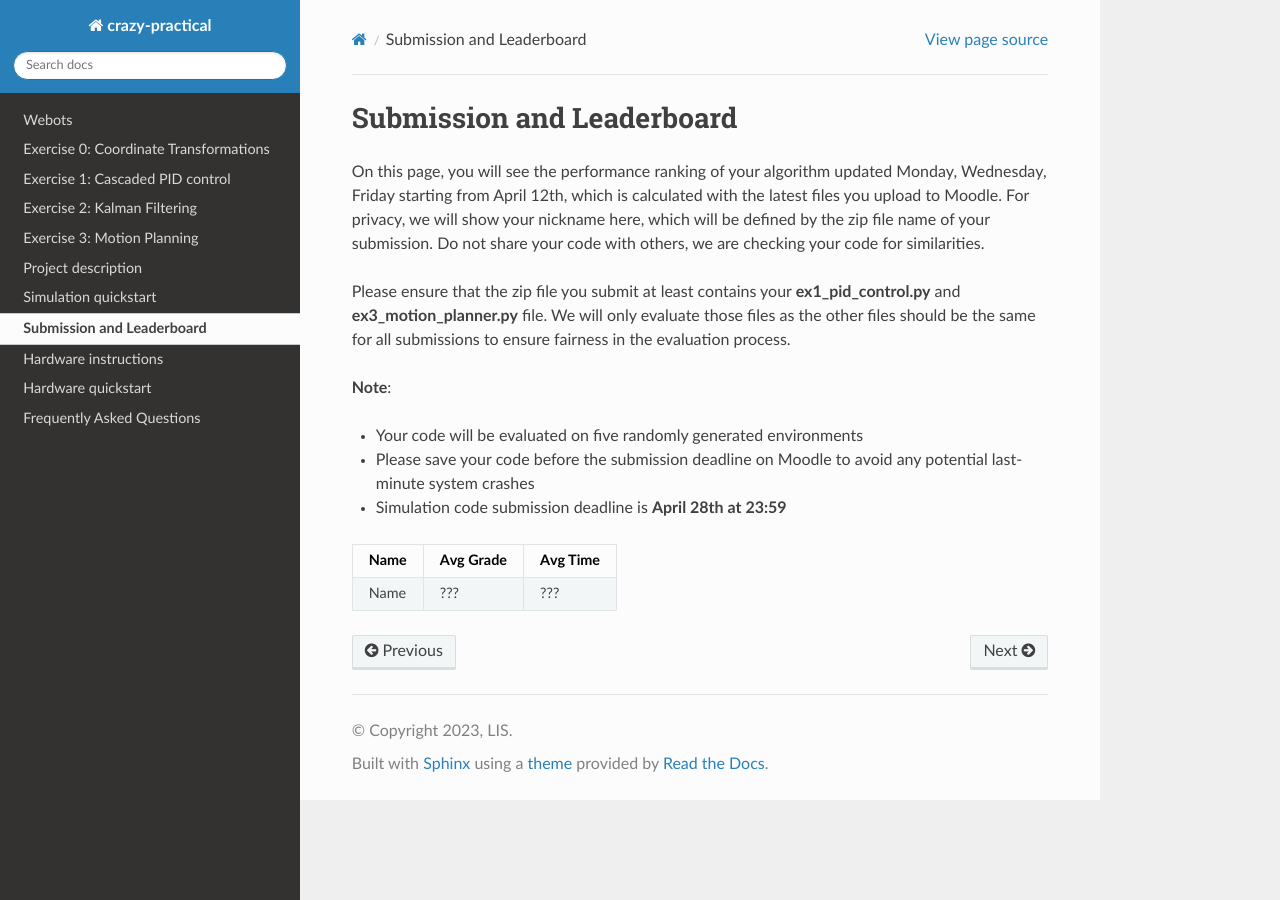
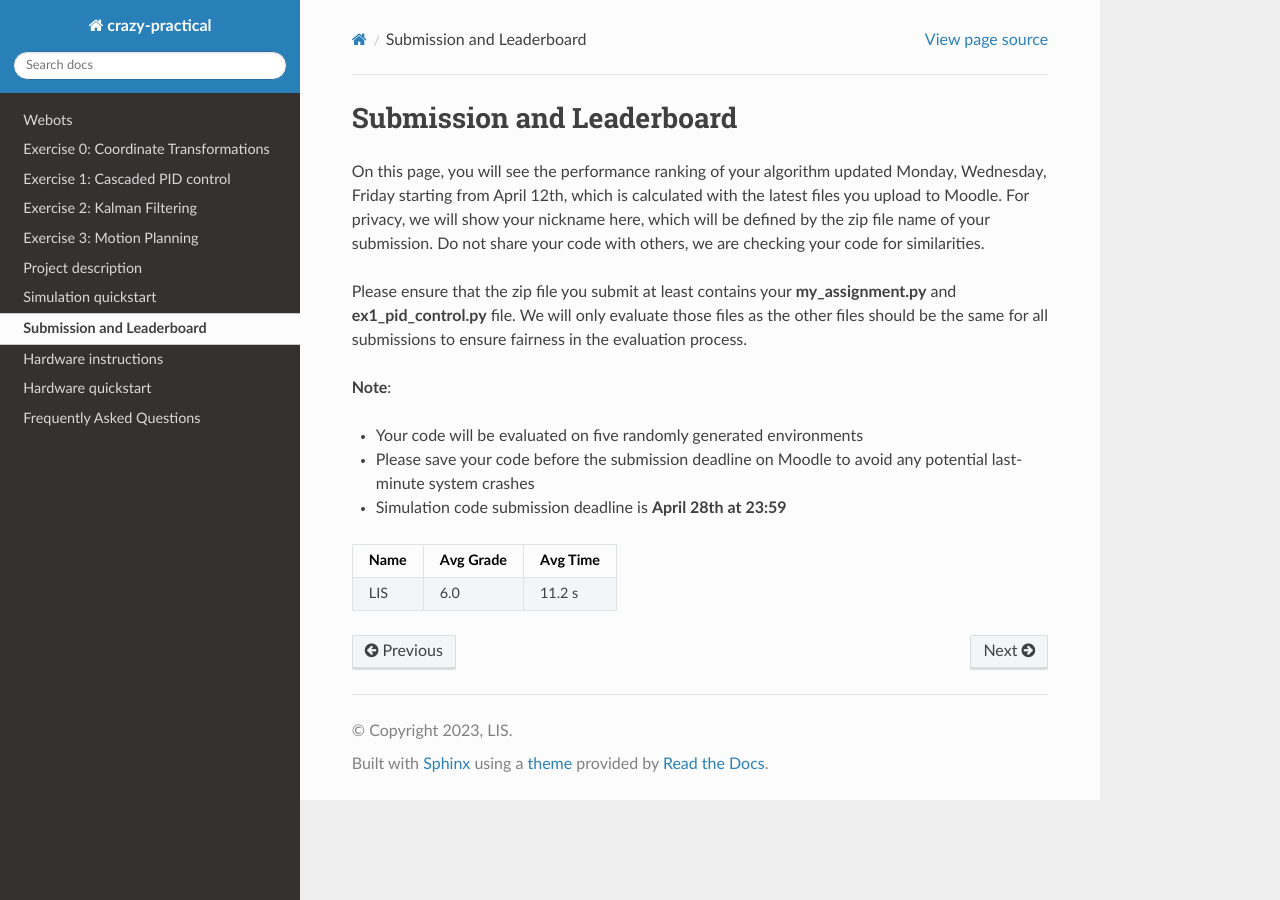
Before and after one commit to Ben-Jarvis/TEMP-crazy-tutorials-2024, a Sphinx documentation site: the page built from docs/assignment/leaderboard.rst, in a window 1280 px wide. Built offline with Sphinx 7.4.7 and the Read the Docs theme 3.1.0, drawn with Linux system fonts in a browser that asks for light colours.

```diff
--- a/docs/assignment/leaderboard.rst
+++ b/docs/assignment/leaderboard.rst
@@ -5,7 +5,7 @@ On this page, you will see the performance ranking of your algorithm updated Mon
 For privacy, we will show your nickname here, which will be defined by the zip file name of your submission.
 Do not share your code with others, we are checking your code for similarities.
 
-Please ensure that the zip file you submit at least contains your **ex1_pid_control.py** and **ex3_motion_planner.py** file. We will only evaluate those files as the other files should be the same for all submissions to ensure fairness in the evaluation process.
+Please ensure that the zip file you submit at least contains your **my_assignment.py** and **ex1_pid_control.py** file. We will only evaluate those files as the other files should be the same for all submissions to ensure fairness in the evaluation process.
 
 **Note**:
 
@@ -16,5 +16,5 @@ Please ensure that the zip file you submit at least contains your **ex1_pid_cont
 ============== ========= ========
 Name           Avg Grade Avg Time
 ============== ========= ========
-Name           ???       ???
+LIS            6.0       11.2 s
 ============== ========= ========
--- a/docs/assignment/project_description.rst
+++ b/docs/assignment/project_description.rst
@@ -25,6 +25,12 @@ Please note the following:
 - The clock starts when you leave the take-off region and stops when you enter it again.
 - The origin and the coordinate system for your reference are indicated in the figure above. The Z coordinate is directed upwards (out of the page).
 - A maximum time limit for your run in simulation is set at 240 seconds. Only the phases which you have completed up to this cutoff time will determine your grade for this task according to the metrics defined below.
+
+Here is an example:
+
+.. image:: demo_2022.gif
+  :width: 650
+  :alt: demo video in simulation
 
 Your grade in this simulation exercise will be determined according to the following **Performance metrics**:
 
--- a/docs/assignment/simulation_quickstart.rst
+++ b/docs/assignment/simulation_quickstart.rst
@@ -20,6 +20,6 @@ In **main.py**, **choose exp_num = 4** for this assignment.
 
 Switch **control_syle = 'keyboard'** to fly on your own.
 
-Switch **control_syle = 'autonomous'** to choose automatic control. You can edit your own algorithm in **ex1_pid_control.py** and **ex_3_motion_planner.py**.
+Switch **control_syle = 'autonomous'** to choose automatic control. You can edit your own algorithm in **my_assignment.py** and **ex1_pid_control.py** (if you want to tune the PID gains).
 
 For submission and grading, we only consider those two files. Details on how to submit can be found in the section “Leaderboard”.
```
Also changed, not shown: 1 other file.
